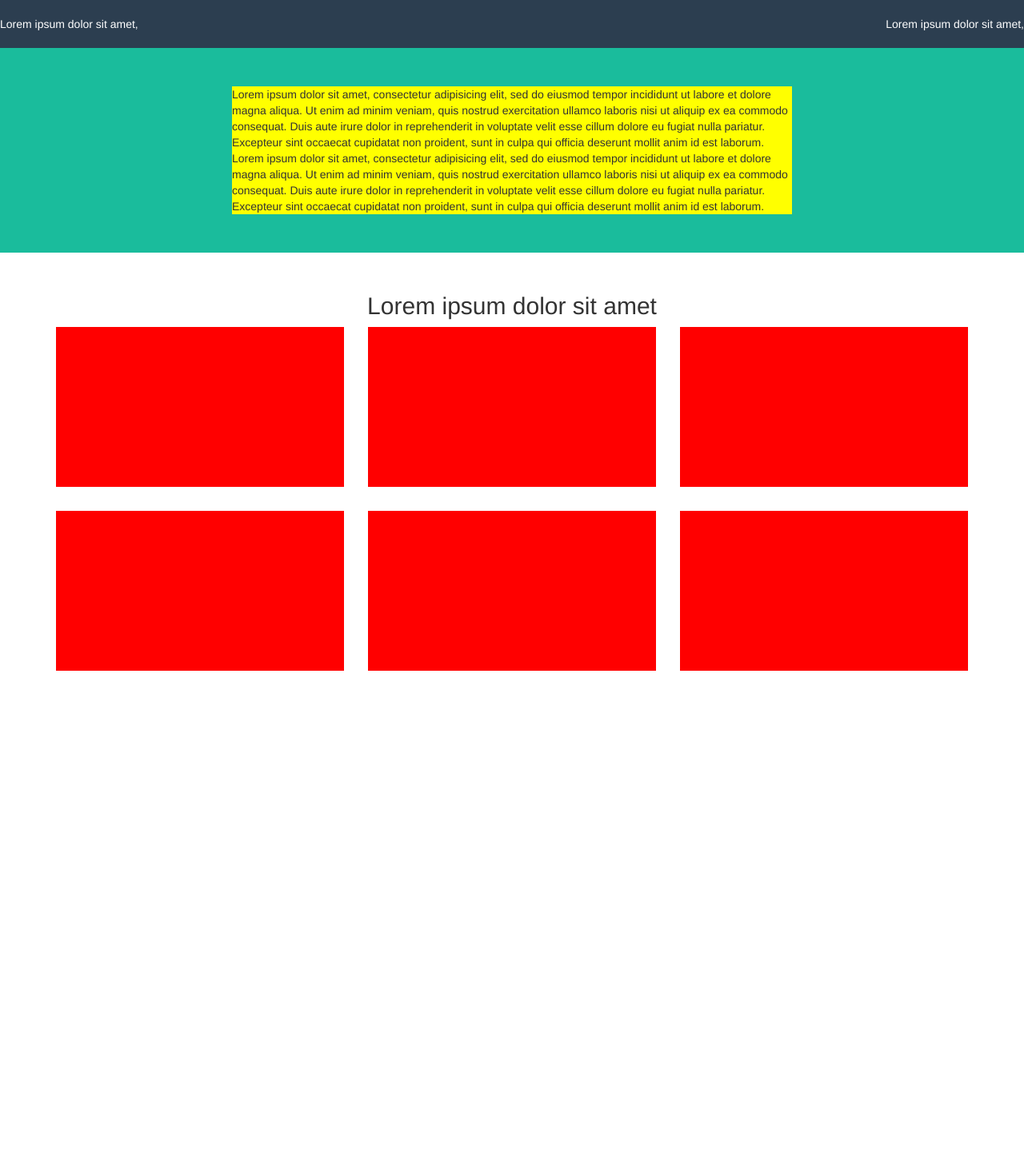
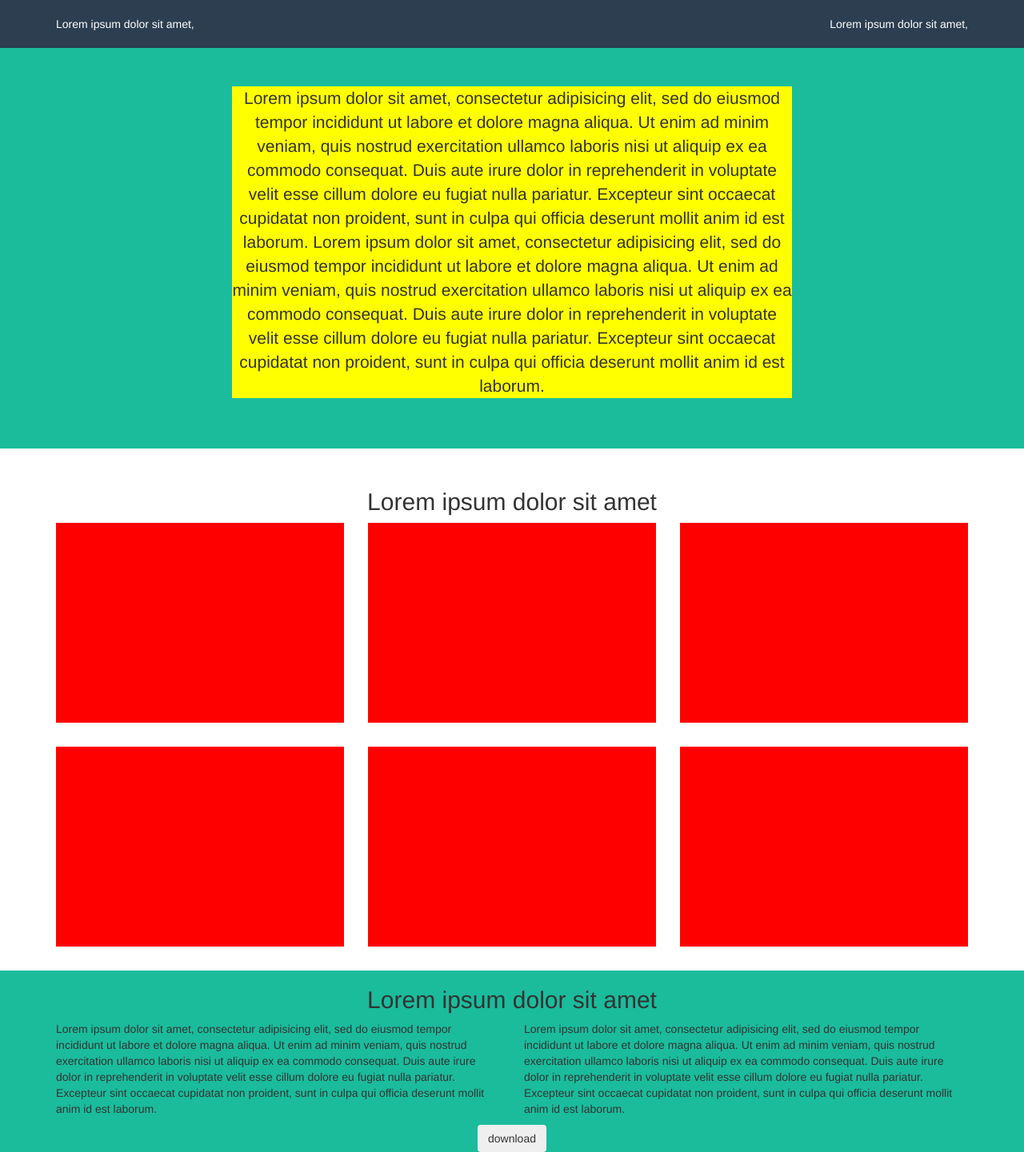
Before and after one commit to LisignoliMichele/html-css-bootstrap-freelancer, a plain HTML site: page index.html in a window 1280 px wide. Shown: the whole page at 80% size. Before the commit the page ends 869 px from the top, so only its background shows below. Drawn offline with nearby package versions, Linux system fonts and the light colour scheme.

Commit message:
section_2

```diff
--- a/css/style.css
+++ b/css/style.css
@@ -17,6 +17,7 @@
   max-width: 700px;
   margin: auto;
   background-color: yellow;
+  text-align: center;
 }
   /* /JUMBOTRON */
 /* /HEADER */
@@ -25,9 +26,16 @@ h2{
   text-align: center;
 }
 .main_photo{
-  height: 200px;
+  height: 250px;
   background-color: red;
   margin-bottom: 30px;
-  }
 }
 /* /SECTION_1 */
+/* SECTION_2 */
+.section_2{
+  background-color: #1abc9c;
+}
+.section_2 .button_sc2{
+  text-align: center;
+}
+/* /SECTION_2 */
--- a/index.html
+++ b/index.html
@@ -14,24 +14,27 @@
 </head>
 <body>
   <header>
-    <div class="container-fluid">
-      <div class="row">
-        <div class="nav col-xs-6">
-          Lorem ipsum dolor sit amet,
-        </div>
-        <div class=" nav col-xs-6 nav-right">
-          Lorem ipsum dolor sit amet,
+    <div class="nav container-fluid">
+      <div class="container">
+        <div class="row">
+          <div class="col-xs-6">
+            Lorem ipsum dolor sit amet,
+          </div>
+          <div class="col-xs-6 nav-right">
+            Lorem ipsum dolor sit amet,
+          </div>
         </div>
       </div>
     </div>
     <div class="jumbotron">
       <div class="content">
-        Lorem ipsum dolor sit amet, consectetur adipisicing elit, sed do eiusmod tempor incididunt ut labore et dolore magna aliqua. Ut enim ad minim veniam, quis nostrud exercitation ullamco laboris nisi ut aliquip ex ea commodo consequat. Duis aute irure dolor in reprehenderit in voluptate velit esse cillum dolore eu fugiat nulla pariatur. Excepteur sint occaecat cupidatat non proident, sunt in culpa qui officia deserunt mollit anim id est laborum. Lorem ipsum dolor sit amet, consectetur adipisicing elit, sed do eiusmod tempor incididunt ut labore et dolore magna aliqua. Ut enim ad minim veniam, quis nostrud exercitation ullamco laboris nisi ut aliquip ex ea commodo consequat. Duis aute irure dolor in reprehenderit in voluptate velit esse cillum dolore eu fugiat nulla pariatur. Excepteur sint occaecat cupidatat non proident, sunt in culpa qui officia deserunt mollit anim id est laborum.
+        <p>Lorem ipsum dolor sit amet, consectetur adipisicing elit, sed do eiusmod tempor incididunt ut labore et dolore magna aliqua. Ut enim ad minim veniam, quis nostrud exercitation ullamco laboris nisi ut aliquip ex ea commodo consequat. Duis aute irure dolor in reprehenderit in voluptate velit esse cillum dolore eu fugiat nulla pariatur. Excepteur sint occaecat cupidatat non proident, sunt in culpa qui officia deserunt mollit anim id est laborum. Lorem ipsum dolor sit amet, consectetur adipisicing elit, sed do eiusmod tempor incididunt ut labore et dolore magna aliqua. Ut enim ad minim veniam, quis nostrud exercitation ullamco laboris nisi ut aliquip ex ea commodo consequat. Duis aute irure dolor in reprehenderit in voluptate velit esse cillum dolore eu fugiat nulla pariatur. Excepteur sint occaecat cupidatat non proident, sunt in culpa qui officia deserunt mollit anim id est laborum.</p>
       </div>
     </div>
   </header>
   <main>
-    <section>
+    <!-- section_1 -->
+    <section class="section_1">
       <div class="container">
         <div class="row">
           <h2>Lorem ipsum dolor sit amet</h2>
@@ -58,12 +61,35 @@
         </div>
       </div>
     </section>
+    <!-- /section_1 -->
+    <!-- section_2 -->
+    <section class="section_2">
+      <div class="container-fluid">
+        <div class="row">
+          <h2>Lorem ipsum dolor sit amet</h2>
+        </div>
+        <div class="container">
+          <div class="row">
+            <div class="col-xs-12 col-md-6">
+              <p>Lorem ipsum dolor sit amet, consectetur adipisicing elit, sed do eiusmod tempor incididunt ut labore et dolore magna aliqua. Ut enim ad minim veniam, quis nostrud exercitation ullamco laboris nisi ut aliquip ex ea commodo consequat. Duis aute irure dolor in reprehenderit in voluptate velit esse cillum dolore eu fugiat nulla pariatur. Excepteur sint occaecat cupidatat non proident, sunt in culpa qui officia deserunt mollit anim id est laborum.</p>
+            </div>
+            <div class="col-xs-12 col-md-6">
+              <p>Lorem ipsum dolor sit amet, consectetur adipisicing elit, sed do eiusmod tempor incididunt ut labore et dolore magna aliqua. Ut enim ad minim veniam, quis nostrud exercitation ullamco laboris nisi ut aliquip ex ea commodo consequat. Duis aute irure dolor in reprehenderit in voluptate velit esse cillum dolore eu fugiat nulla pariatur. Excepteur sint occaecat cupidatat non proident, sunt in culpa qui officia deserunt mollit anim id est laborum.</p>
+            </div>
+          </div>
+        </div>
+        <div class="row button_sc2">
+          <button type="button" class="btn btn-outline-light">download</button>
+        </div>
+      </div>
+
+    </section>
+    <!-- /section_2 -->
+    <!-- section_3 -->
     <section>
 
     </section>
-    <section>
-
-    </section>
+    <!-- /section_3 -->
   </main>
   <footer>
 
```
